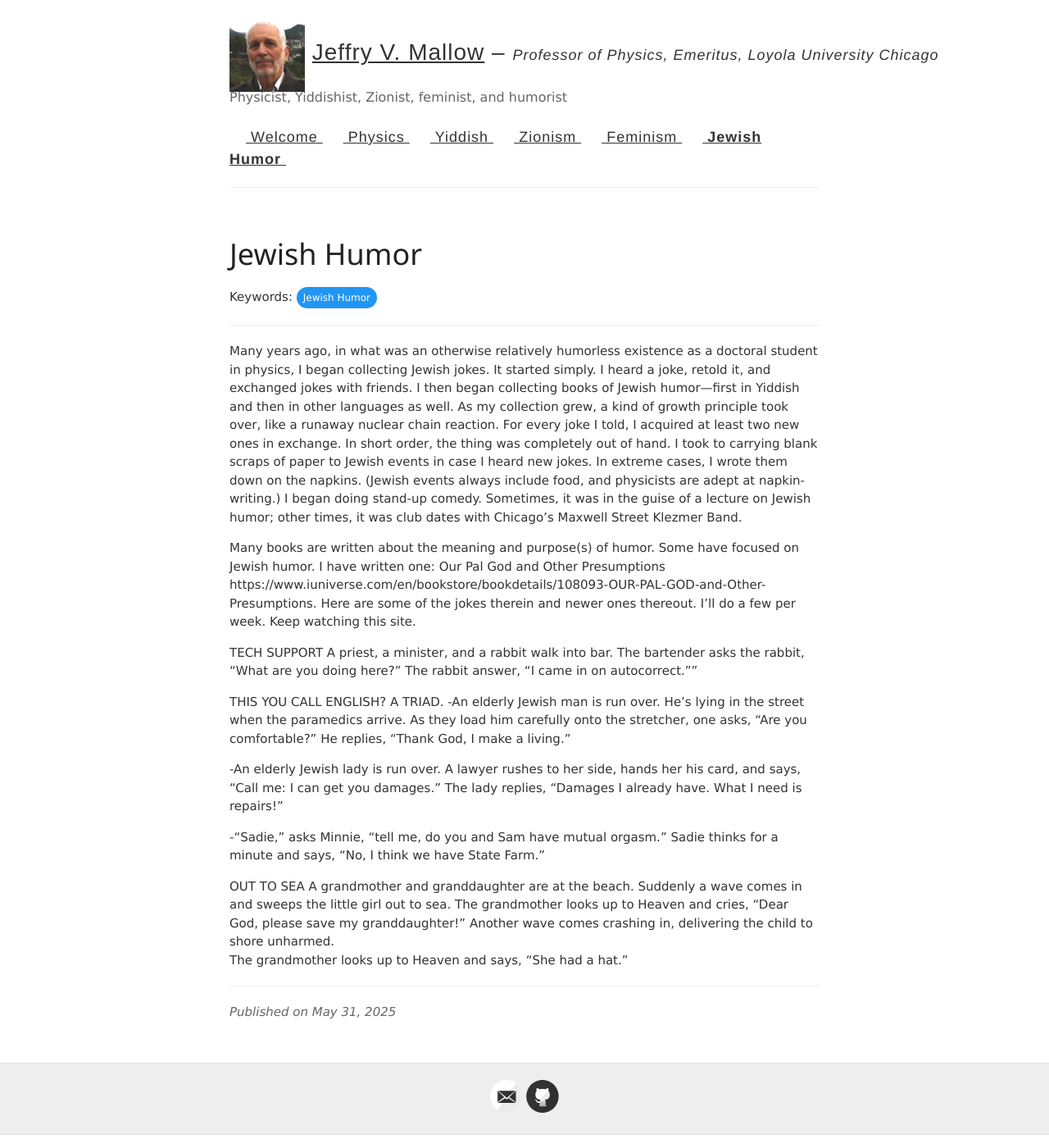
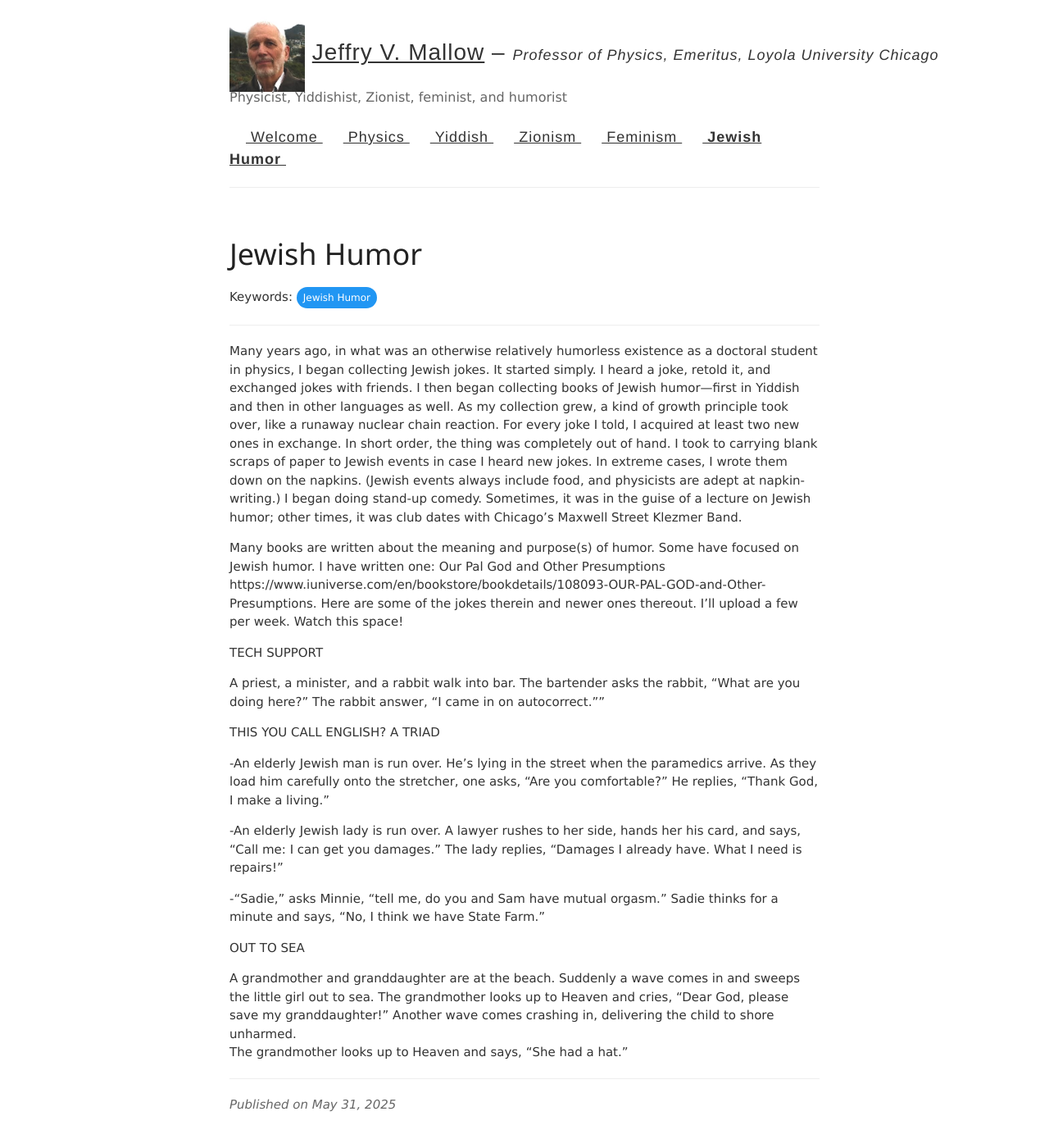
Before and after one commit to jvmallow/jvmallow.github.io, a Jekyll site: the page built from _posts/2025-05-31-Jewish_Humor.md, in a window 1280 px wide and 1400 px high. Shown: the whole window at 82% size. Built offline with Jekyll 4.4.1, drawn with Linux system fonts in a browser that asks for light colours; a script that is not in the unit is left out.

Commit message:
Update 2025-05-31-Jewish_Humor.md

```diff
--- a/_posts/2025-05-31-Jewish_Humor.md
+++ b/_posts/2025-05-31-Jewish_Humor.md
@@ -7,17 +7,19 @@ tags: [Jewish Humor]
 ---
 
 
-Many years ago, in what was an otherwise relatively humorless existence as a doctoral student in physics, I began collecting Jewish jokes. It started simply. I heard a joke, retold it, and exchanged jokes with friends. I then began collecting books of Jewish humor—first in Yiddish and then in other languages as well. As my collection grew, a kind of growth principle took over, like a runaway nuclear chain reaction. For every joke I told, I acquired at least two new ones in exchange. In short order, the thing was completely out of hand. I took to carrying blank scraps of paper to Jewish events in case I heard new jokes. In extreme cases, I wrote them down on the napkins. (Jewish events always include food, and physicists are adept at napkin-writing.)
-I began doing stand-up comedy. Sometimes, it was in the guise of a lecture on Jewish humor; other times, it was club dates with Chicago’s Maxwell Street Klezmer Band.
+Many years ago, in what was an otherwise relatively humorless existence as a doctoral student in physics, I began collecting Jewish jokes. It started simply. I heard a joke, retold it, and exchanged jokes with friends. I then began collecting books of Jewish humor—first in Yiddish and then in other languages as well. As my collection grew, a kind of growth principle took over, like a runaway nuclear chain reaction. For every joke I told, I acquired at least two new ones in exchange. In short order, the thing was completely out of hand. I took to carrying blank scraps of paper to Jewish events in case I heard new jokes. In extreme cases, I wrote them down on the napkins. (Jewish events always include food, and physicists are adept at napkin-writing.) I began doing stand-up comedy. Sometimes, it was in the guise of a lecture on Jewish humor; other times, it was club dates with Chicago’s Maxwell Street Klezmer Band.
 
-Many books are written about the meaning and purpose(s) of humor. Some have focused on Jewish humor. I have written one: Our Pal God and Other Presumptions
+Many books are written about the meaning and purpose(s) of humor. Some have focused on Jewish humor. I have written one:
+Our Pal God and Other Presumptions
 https://www.iuniverse.com/en/bookstore/bookdetails/108093-OUR-PAL-GOD-and-Other-Presumptions.
-Here are some of the jokes therein and newer ones thereout. I'll do a few per week. Keep watching this site.
+Here are some of the jokes therein and newer ones thereout. I'll upload a few per week. Watch this space!
 
 TECH SUPPORT
+
 A priest, a minister, and a rabbit walk into  bar.  The bartender asks the rabbit, "What are you doing here?" The rabbit answer, "I came in on autocorrect.""
 
-THIS YOU CALL ENGLISH? A TRIAD.
+THIS YOU CALL ENGLISH? A TRIAD
+
 -An elderly Jewish man is run over. He’s lying in the street when the paramedics arrive. As they load him carefully onto the stretcher, one asks, “Are you comfortable?”
 He replies, “Thank God, I make a living.”
 
@@ -28,6 +30,7 @@ The lady replies, “Damages I already have. What I need is repairs!”
 Sadie thinks for a minute and says, “No, I think we have State Farm.”
 
 OUT TO SEA
+
 A grandmother and granddaughter are at the beach.  Suddenly a wave comes in and sweeps the little girl out to sea.
 The grandmother looks up to Heaven and cries, “Dear God, please save my granddaughter!”
 Another wave comes crashing in, delivering the child to shore unharmed.
```
